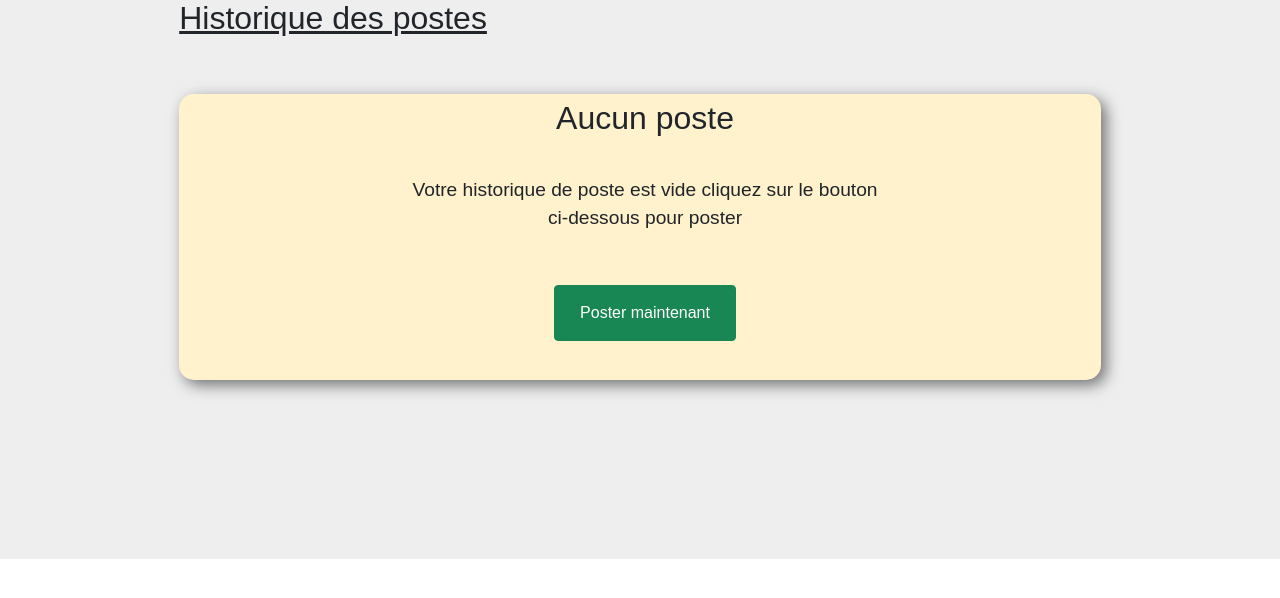
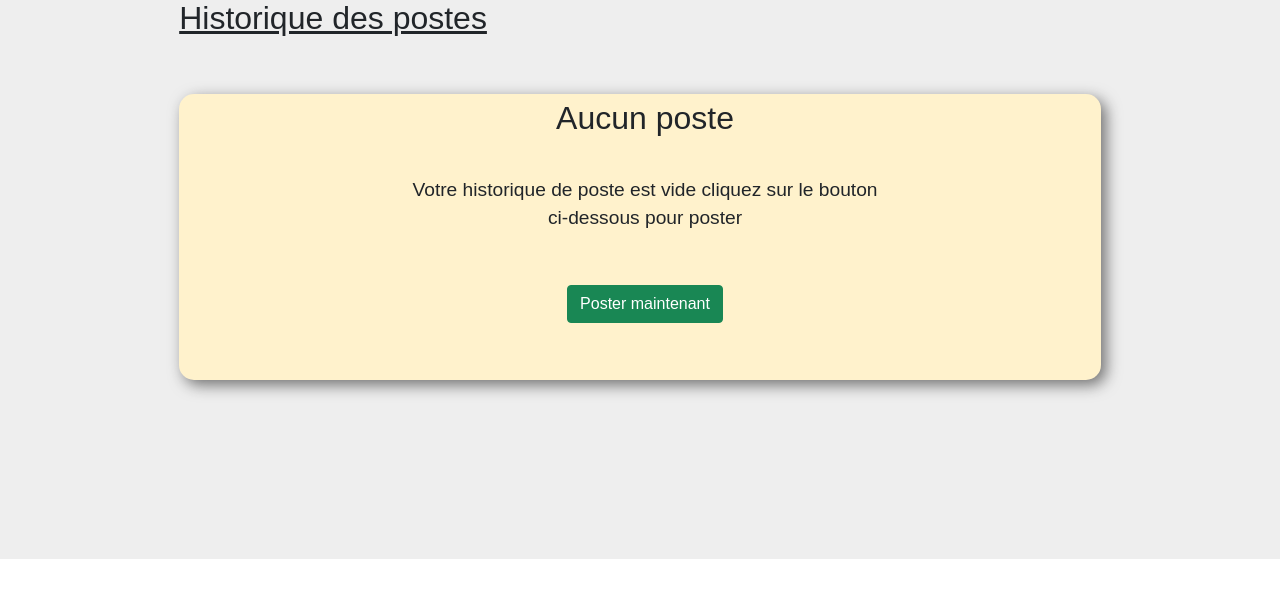
Before and after one commit to AyeSeka/Projet-EveilPlus, a Flask app: page /poster_maintenant in a window 1280 px wide. Shown: the part 122-720 px from the top of the page. Run offline with Flask 3, Linux system fonts and the light colour scheme.

Commit message:
poste
modification button poster maintenant

```diff
--- a/Static/css/style.css
+++ b/Static/css/style.css
@@ -896,7 +896,7 @@ text-align: center;
 /* border: 2px solid black; */
 justify-content: center;
 width: 100%;
-height: 35%;
+/* height: 5%; */
 display: flex;
 justify-content: center;
 padding: 10px;
--- a/Templates/Parents/Postes/poster_maintenant.html
+++ b/Templates/Parents/Postes/poster_maintenant.html
@@ -7,7 +7,7 @@
         <div class="main_poste_main">
             <div class="note_poste_main">
 
-             <form action="">
+
               <div class="maintenant">
                 <h2>Aucun poste</h2>
               </div>
@@ -16,9 +16,9 @@
                   ci-dessous pour poster </p>
               </div>
               <div class="maintenant_but">
-                <button class="btn btn-success" type="submit"><a href="{{ url_for('poste') }}"></a>Poster maintenant</a></button>
+              <a href="{{ url_for('poste') }} " class="btn btn-success">Poster maintenant</a>
               </div>
-             </form>
+
 
             </div>
         </div>
```
